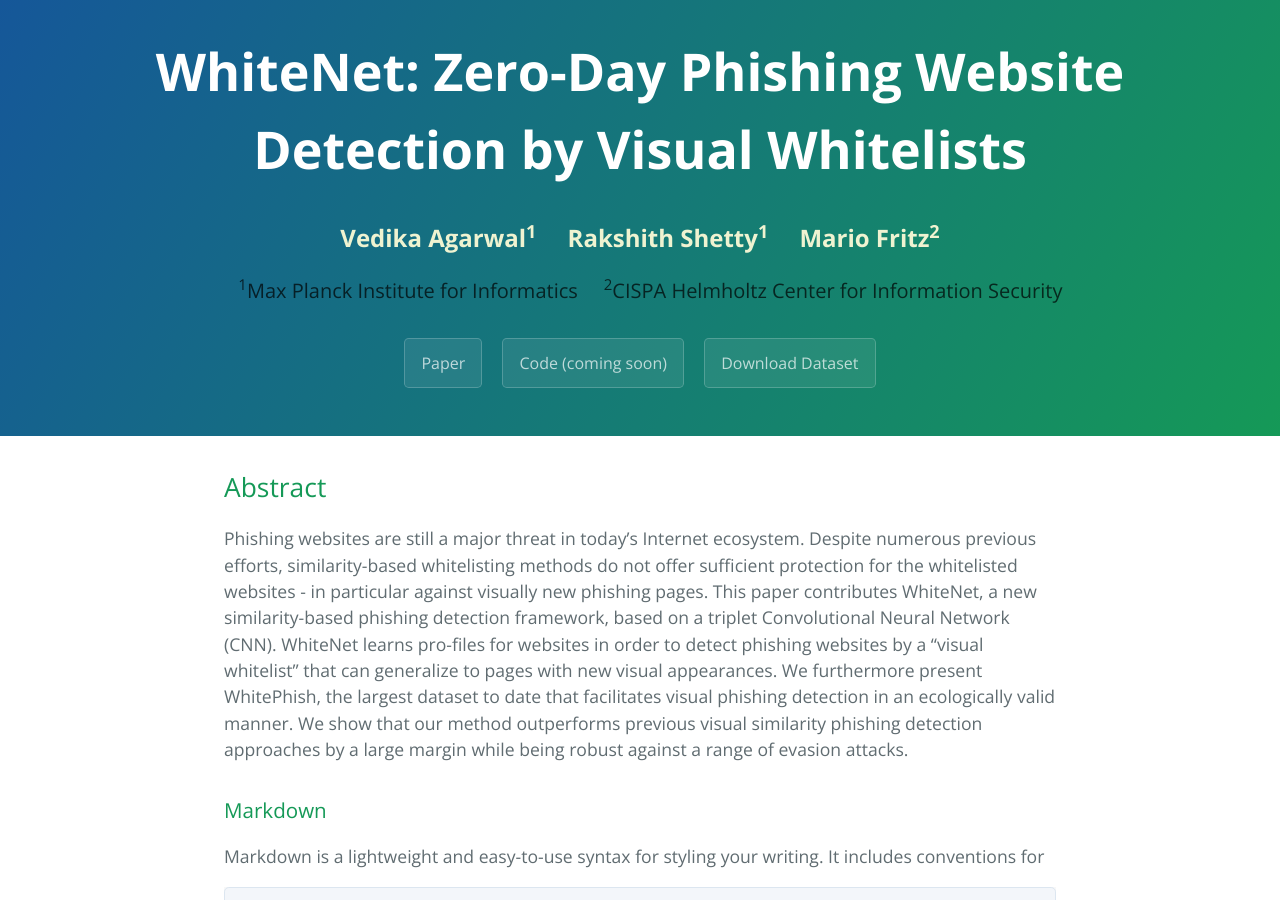
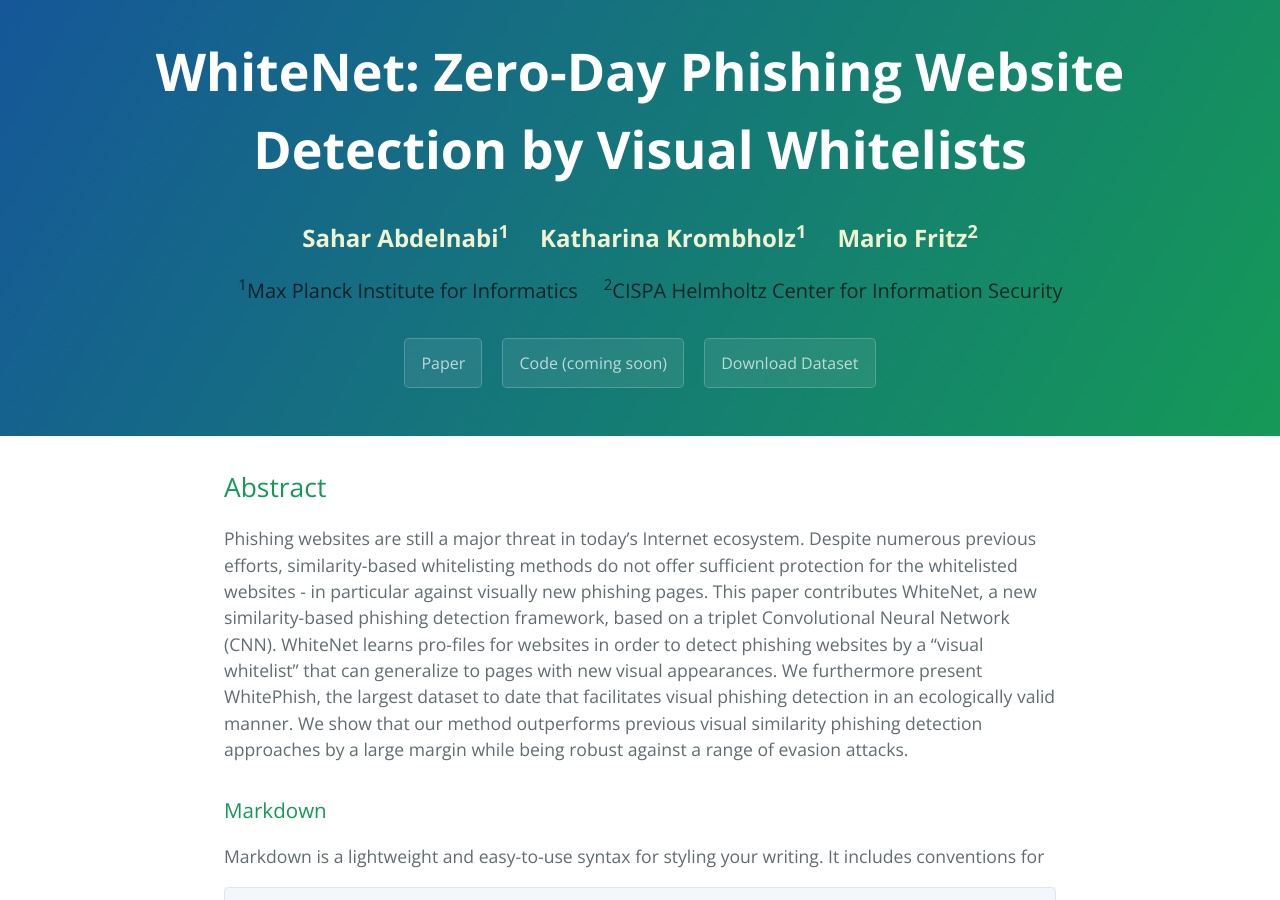
Before and after one commit to S-Abdelnabi/VisualPhishNet, a Jekyll site: the page built from README.md, in a window 1280 px wide and 900 px high. Built offline with Jekyll 4.4.1, drawn with Linux system fonts in a browser that asks for light colours; our own code applies the rules of GitHub Pages for plain Markdown files.

Commit message:
Update page-header.html

```diff
--- a/_includes/page-header.html
+++ b/_includes/page-header.html
@@ -1,7 +1,7 @@
 <section class="page-header">
   <h1 class="project-name">{{ site.title }}</h1>
   <h2 class="project-tagline">{{ site.tagline }}</h2>
-  <h2 class="site.author"> <a href="https://scholar.google.com/citations?user=dFPmUEAAAAAJ&hl=en" style={{site.auth_color}}> Vedika Agarwal<sup>1</sup></a> &nbsp &nbsp <a href="https://www.mpi-inf.mpg.de/departments/computer-vision-and-machine-learning/people/rakshith-shetty/" style={{site.auth_color}}> Rakshith Shetty<sup>1</sup></a>  &nbsp &nbsp  <a href="https://scalable.mpi-inf.mpg.de" style={{site.auth_color}}>Mario Fritz<sup>2</sup></a></h2>
+  <h2 class="site.author"> <a href="https://cispa.saarland/people/sahar.abdelnabi/" style={{site.auth_color}}> Sahar Abdelnabi<sup>1</sup></a> &nbsp &nbsp <a href="https://cispa.saarland/people/katharina.krombholz/" style={{site.auth_color}}>Katharina Krombholz<sup>1</sup></a>  &nbsp &nbsp  <a href="https://cispa.saarland/group/fritz/" style={{site.auth_color}}>Mario Fritz<sup>2</sup></a></h2>
   <h2 class="project-tagline"> <a href="https://scholar.google.com/citations?user=dFPmUEAAAAAJ&hl=en" style={{site.aff_color}}> </a> &nbsp &nbsp <a href="https://www.mpi-inf.mpg.de/departments/computer-vision-and-machine-learning/" style={{site.aff_color}}><sup>1</sup>Max Planck Institute for Informatics</a>  &nbsp &nbsp  <a href="https://cispa.saarland/" style={{site.aff_color}}><sup>2</sup>CISPA Helmholtz Center for Information Security</a></h2>
   <a href="{{site.paper_url}}" class="btn">Paper</a>
   <a href="{{site.github.repository_url}}" class="btn">Code (coming soon)</a>
```
